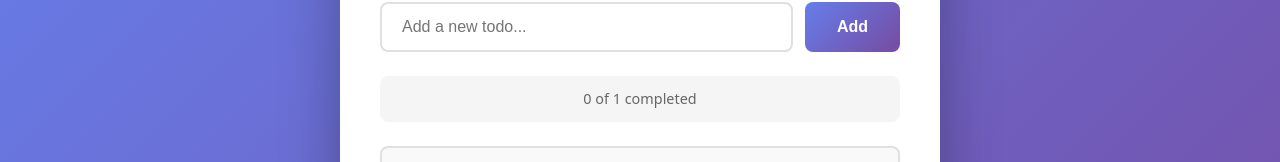
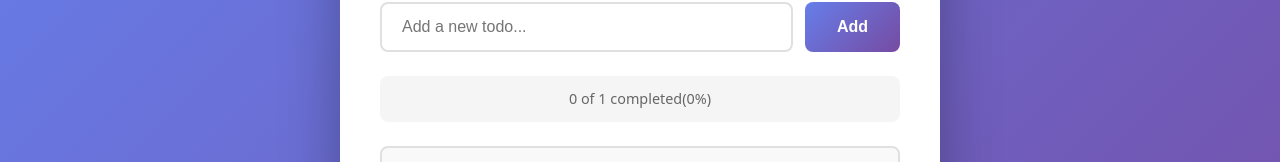
Before and after one commit to russ-ch/test-todo-app, a React (Vite) app: page / in a window 1280 px wide. Both pictures are taken after typing "Sample" into the empty fields and a click on the button "Add". Shown: the part 194-356 px from the top of the page. Built offline with nearby package versions, Linux system fonts and the light colour scheme.

Commit message:
add todo stats

```diff
--- a/src/App.jsx
+++ b/src/App.jsx
@@ -1,6 +1,7 @@
 import { useState } from 'react'
 import './App.css';
 import TodoItem from './components/TodoItem';
+import TodoStats from './components/TodoStats';
 // test commit p5 - no duplicate todos
 
 function App() {
@@ -59,17 +60,7 @@ function App() {
     }
   }
 
-  const completedCount = todos.filter((todo) => todo.completed).length
-  const totalCount = todos.length
-
-  console.log(
-    'completedCount!!!',
-    completedCount,
-    'totalCount',
-    totalCount,
-    'todos',
-    todos
-  )
+  console.log('todos', todos)
 
   return (
     <div className="app">
@@ -101,11 +92,7 @@ function App() {
           </div>
         )}
 
-        <div className="stats">
-          <span>
-            {completedCount} of {totalCount} completed
-          </span>
-        </div>
+        <TodoStats todos={todos} />
 
         <div className="todo-list">
           {todos.length === 0 ? (
--- /dev/null
+++ b/src/components/TodoStats.jsx
@@ -0,0 +1,20 @@
+function TodoStats({ todos }) {
+  const completedCount = todos.filter((todo) => todo.completed).length
+  const totalCount = todos.length
+  const percentage = totalCount > 0 ? Math.round((completedCount / totalCount) * 100) : 0
+
+  return (
+    <div className="stats">
+      <span>
+        {completedCount} of {totalCount} completed
+      </span>
+      {totalCount > 0 && (
+        <span className="stats-percentage">
+          ({percentage}%)
+        </span>
+      )}
+    </div>
+  )
+}
+
+export default TodoStats
```
